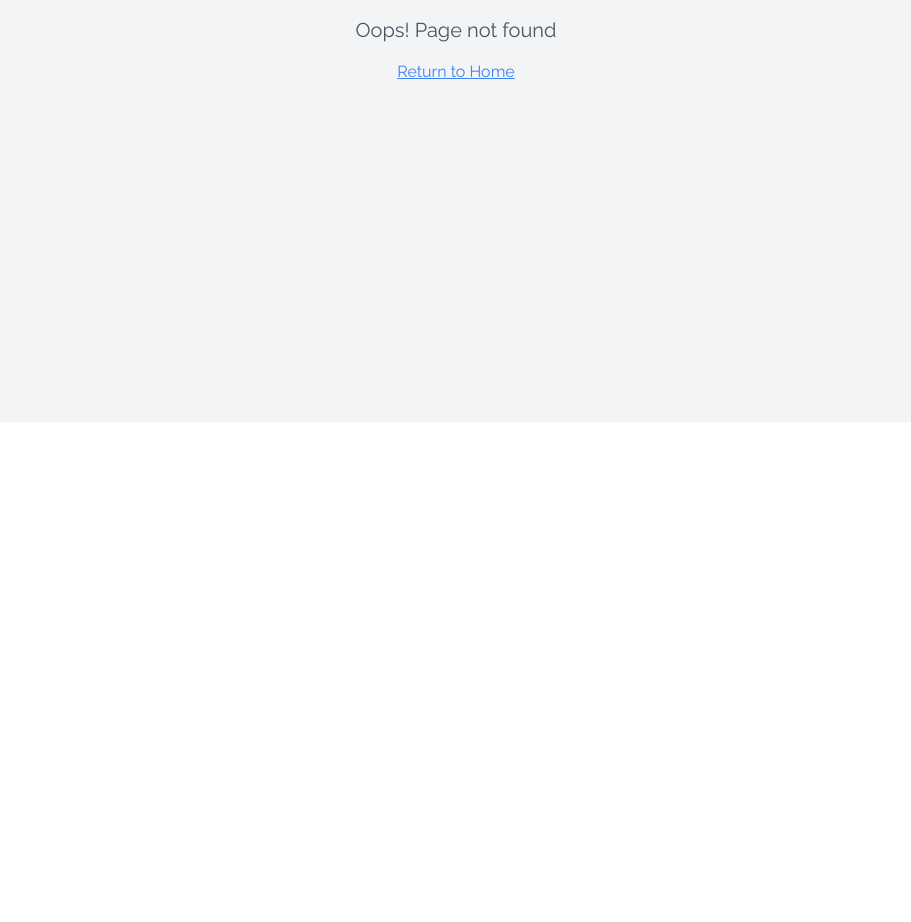
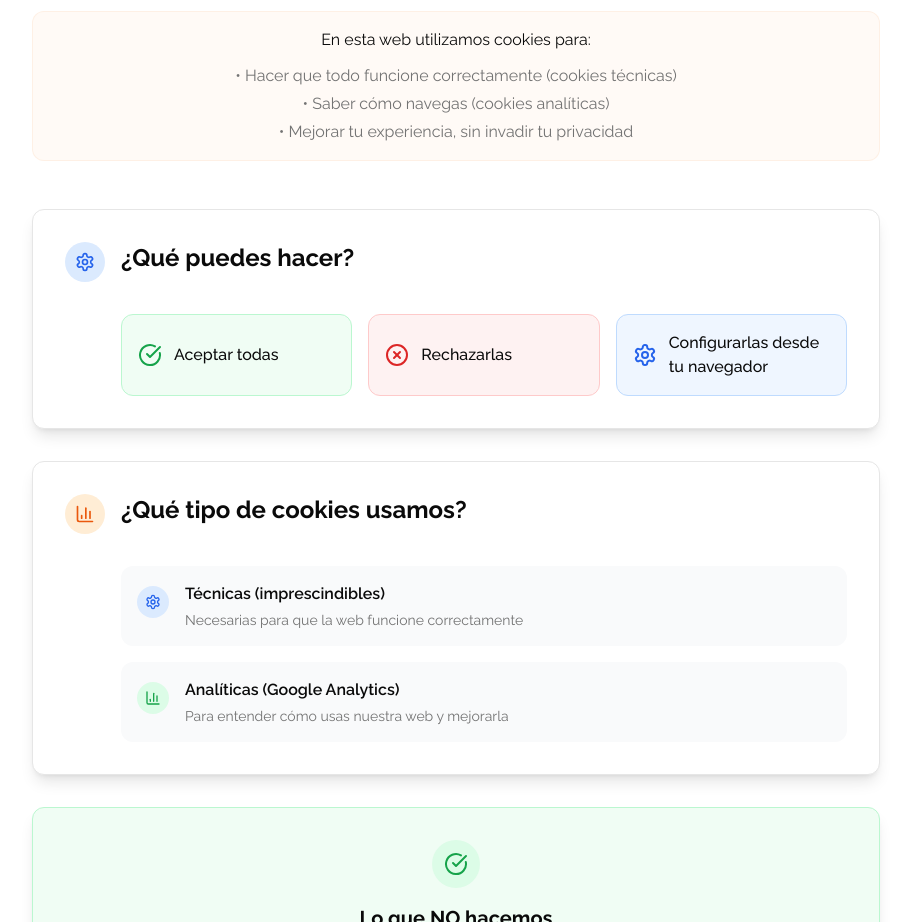
Before and after one commit to LiventyGestion/Liventy-gestion, a React (Vite) app: page /politica-cookies in a window 1280 px wide. Before the commit this address had no page. Shown: the part 378-1300 px from the top of the page, without its empty margins (184-1095 px from the left). Before the commit the page ends 800 px from the top, so only its background shows below. Built offline with nearby package versions, Linux system fonts and the light colour scheme.

Commit message:
Add cookie policy page
Created a new Cookie Policy page with the provided content and added it to the routing at `/politica-cookies`. Linked the new page in the footer.

```diff
--- a/src/App.tsx
+++ b/src/App.tsx
@@ -13,6 +13,7 @@ import TenantDashboard from "./pages/TenantDashboard";
 import RentalSimulatorPage from "./pages/RentalSimulatorPage";
 import LeadMagnetPage from "./pages/LeadMagnetPage";
 import PrivacyPolicy from "./pages/PrivacyPolicy";
+import CookiePolicy from "./pages/CookiePolicy";
 import NotFound from "./pages/NotFound";
 
 const queryClient = new QueryClient();
@@ -34,6 +35,7 @@ const App = () => (
           <Route path="/simulador" element={<RentalSimulatorPage />} />
           <Route path="/guia-gratuita" element={<LeadMagnetPage />} />
           <Route path="/politica-privacidad" element={<PrivacyPolicy />} />
+          <Route path="/politica-cookies" element={<CookiePolicy />} />
           {/* ADD ALL CUSTOM ROUTES ABOVE THE CATCH-ALL "*" ROUTE */}
           <Route path="*" element={<NotFound />} />
         </Routes>
--- a/src/components/Footer.tsx
+++ b/src/components/Footer.tsx
@@ -113,8 +113,15 @@ const Footer = () => {
                   Política de Privacidad
                 </Link>
               </li>
+              <li>
+                <Link
+                  to="/politica-cookies"
+                  className="text-muted-foreground hover:text-primary transition-colors focus:outline-none focus:ring-2 focus:ring-ring rounded"
+                >
+                  Cookies
+                </Link>
+              </li>
               <li className="text-muted-foreground">Términos y Condiciones</li>
-              <li className="text-muted-foreground">Cookies</li>
               <li className="text-muted-foreground">Aviso Legal</li>
             </ul>
           </div>
--- /dev/null
+++ b/src/pages/CookiePolicy.tsx
@@ -0,0 +1,164 @@
+import Header from "@/components/Header";
+import Footer from "@/components/Footer";
+import { Card, CardContent } from "@/components/ui/card";
+import { Cookie, Settings, BarChart3, CheckCircle, XCircle, Mail } from "lucide-react";
+
+const CookiePolicy = () => {
+  return (
+    <div className="min-h-screen bg-background">
+      <Header />
+
+      <main className="py-16 sm:py-20">
+        <div className="container mx-auto px-4 sm:px-6 max-w-4xl">
+          {/* Hero Section */}
+          <div className="text-center mb-12">
+            <div className="inline-flex items-center justify-center w-16 h-16 bg-primary/10 rounded-full mb-6">
+              <Cookie className="h-8 w-8 text-primary" />
+            </div>
+            <h1 className="text-3xl sm:text-4xl font-bold text-foreground mb-4">
+              POLÍTICA DE COOKIES
+            </h1>
+            <p className="text-lg text-muted-foreground max-w-2xl mx-auto">
+              Usamos cookies. Te lo contamos sin rodeos.
+            </p>
+            <div className="mt-6 p-4 bg-primary/5 rounded-lg border border-primary/10">
+              <p className="text-foreground">
+                En esta web utilizamos cookies para:
+              </p>
+              <ul className="mt-3 space-y-1 text-muted-foreground">
+                <li>• Hacer que todo funcione correctamente (cookies técnicas)</li>
+                <li>• Saber cómo navegas (cookies analíticas)</li>
+                <li>• Mejorar tu experiencia, sin invadir tu privacidad</li>
+              </ul>
+            </div>
+          </div>
+
+          {/* Content Sections */}
+          <div className="space-y-8">
+            {/* What can you do? */}
+            <Card className="shadow-lg">
+              <CardContent className="p-8">
+                <div className="flex items-start space-x-4 mb-6">
+                  <div className="flex-shrink-0 w-10 h-10 bg-blue-100 rounded-full flex items-center justify-center">
+                    <Settings className="h-5 w-5 text-blue-600" />
+                  </div>
+                  <div>
+                    <h2 className="text-2xl font-bold text-foreground mb-4">
+                      ¿Qué puedes hacer?
+                    </h2>
+                  </div>
+                </div>
+                <div className="pl-14 grid sm:grid-cols-3 gap-4">
+                  <div className="flex items-center space-x-3 p-4 bg-green-50 rounded-lg border border-green-200">
+                    <CheckCircle className="h-6 w-6 text-green-600 flex-shrink-0" />
+                    <span className="text-foreground font-medium">Aceptar todas</span>
+                  </div>
+                  <div className="flex items-center space-x-3 p-4 bg-red-50 rounded-lg border border-red-200">
+                    <XCircle className="h-6 w-6 text-red-600 flex-shrink-0" />
+                    <span className="text-foreground font-medium">Rechazarlas</span>
+                  </div>
+                  <div className="flex items-center space-x-3 p-4 bg-blue-50 rounded-lg border border-blue-200">
+                    <Settings className="h-6 w-6 text-blue-600 flex-shrink-0" />
+                    <span className="text-foreground font-medium">Configurarlas desde tu navegador</span>
+                  </div>
+                </div>
+              </CardContent>
+            </Card>
+
+            {/* Types of cookies */}
+            <Card className="shadow-lg">
+              <CardContent className="p-8">
+                <div className="flex items-start space-x-4 mb-6">
+                  <div className="flex-shrink-0 w-10 h-10 bg-orange-100 rounded-full flex items-center justify-center">
+                    <BarChart3 className="h-5 w-5 text-orange-600" />
+                  </div>
+                  <div>
+                    <h2 className="text-2xl font-bold text-foreground mb-4">
+                      ¿Qué tipo de cookies usamos?
+                    </h2>
+                  </div>
+                </div>
+                <div className="pl-14 space-y-4">
+                  <div className="flex items-start space-x-4 p-4 bg-gray-50 rounded-lg">
+                    <div className="flex-shrink-0 w-8 h-8 bg-blue-100 rounded-full flex items-center justify-center mt-1">
+                      <Settings className="h-4 w-4 text-blue-600" />
+                    </div>
+                    <div>
+                      <h3 className="font-semibold text-foreground mb-1">Técnicas (imprescindibles)</h3>
+                      <p className="text-sm text-muted-foreground">
+                        Necesarias para que la web funcione correctamente
+                      </p>
+                    </div>
+                  </div>
+
+                  <div className="flex items-start space-x-4 p-4 bg-gray-50 rounded-lg">
+                    <div className="flex-shrink-0 w-8 h-8 bg-green-100 rounded-full flex items-center justify-center mt-1">
+                      <BarChart3 className="h-4 w-4 text-green-600" />
+                    </div>
+                    <div>
+                      <h3 className="font-semibold text-foreground mb-1">Analíticas (Google Analytics)</h3>
+                      <p className="text-sm text-muted-foreground">
+                        Para entender cómo usas nuestra web y mejorarla
+                      </p>
+                    </div>
+                  </div>
+                </div>
+              </CardContent>
+            </Card>
+
+            {/* What we don't use */}
+            <Card className="shadow-lg bg-green-50 border-green-200">
+              <CardContent className="p-8">
+                <div className="text-center">
+                  <div className="inline-flex items-center justify-center w-12 h-12 bg-green-100 rounded-full mb-4">
+                    <CheckCircle className="h-6 w-6 text-green-600" />
+                  </div>
+                  <h3 className="text-xl font-bold text-foreground mb-2">
+                    Lo que NO hacemos
+                  </h3>
+                  <p className="text-muted-foreground">
+                    No usamos cookies publicitarias ni hacemos seguimiento comercial sin tu permiso.
+                  </p>
+                </div>
+              </CardContent>
+            </Card>
+          </div>
+
+          {/* Contact Section */}
+          <div className="mt-12 text-center">
+            <Card className="bg-primary/5 border-primary/20">
+              <CardContent className="p-8">
+                <h3 className="text-xl font-bold text-foreground mb-4">
+                  ¿Necesitas más información?
+                </h3>
+                <p className="text-muted-foreground mb-6">
+                  Para más información, consulta nuestra Política de Privacidad o escríbenos.
+                </p>
+                <div className="flex flex-col sm:flex-row gap-4 justify-center">
+                  <a
+                    href="/politica-privacidad"
+                    className="inline-flex items-center justify-center space-x-2 bg-secondary text-secondary-foreground px-6 py-3 rounded-lg hover:bg-secondary/80 transition-colors"
+                  >
+                    <Cookie className="h-4 w-4" />
+                    <span>Política de Privacidad</span>
+                  </a>
+                  <a
+                    href="mailto:liventygestion@gmail.com"
+                    className="inline-flex items-center justify-center space-x-2 bg-primary text-white px-6 py-3 rounded-lg hover:bg-primary/90 transition-colors"
+                  >
+                    <Mail className="h-4 w-4" />
+                    <span>Contactar</span>
+                  </a>
+                </div>
+              </CardContent>
+            </Card>
+          </div>
+        </div>
+      </main>
+
+      <Footer />
+    </div>
+  );
+};
+
+export default CookiePolicy;
```
